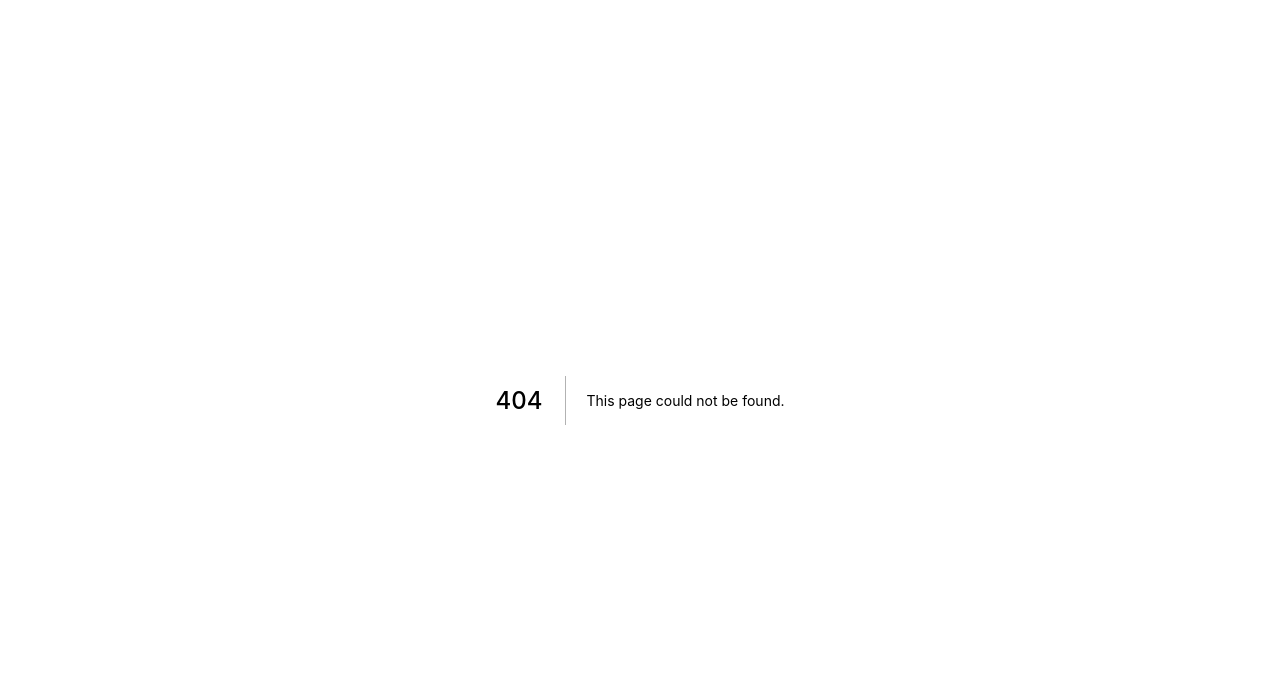
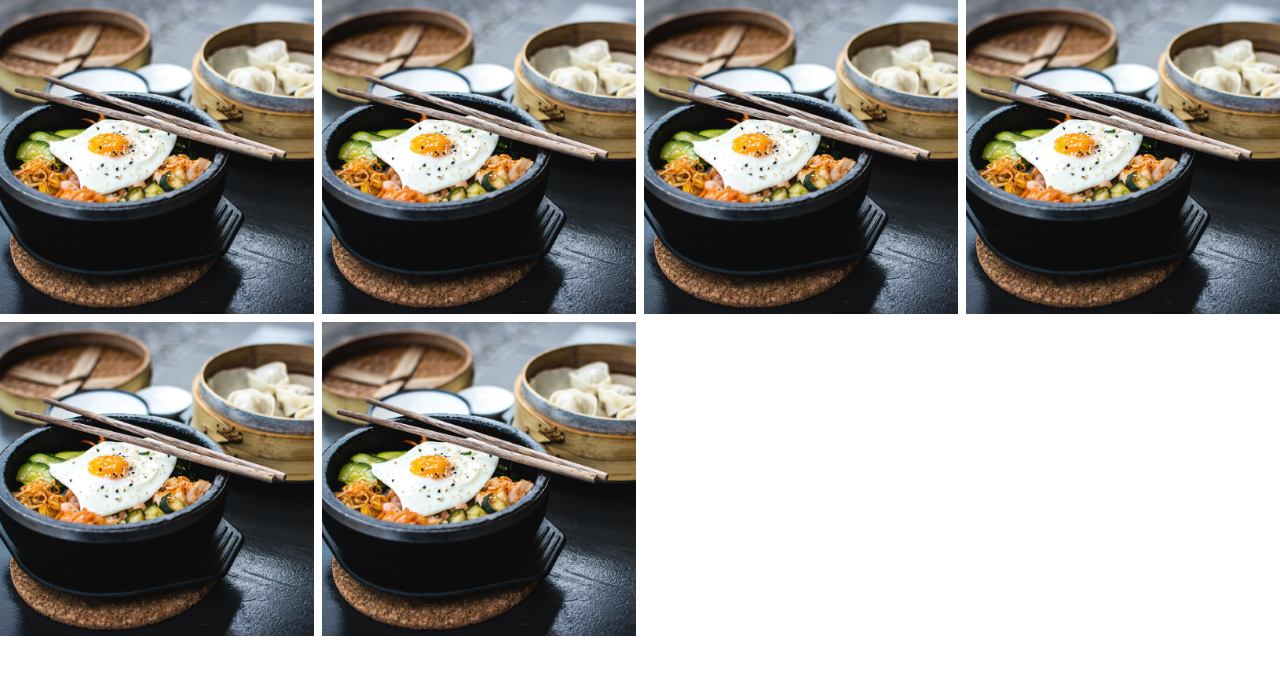
Before and after one commit to fodela/beep_photography, a Next.js app: page /gallery in a window 1280 px wide. Before the commit this address had no page. Shown: the top 674 px of the page. Built offline with nearby package versions, Linux system fonts and the light colour scheme.

Commit message:
feat: gallery page

```diff
--- /dev/null
+++ b/pages/gallery.js
@@ -0,0 +1,13 @@
+const gallery = () => {
+	return (
+		<div className="grid grid-cols-2 gap-2 sm:grid-cols-3 md:grid-cols-4">
+			<img src="gallery/gallery-1.jpg" alt="gallery-img" />
+			<img src="gallery/gallery-1.jpg" alt="gallery-img" />
+			<img src="gallery/gallery-1.jpg" alt="gallery-img" />
+			<img src="gallery/gallery-1.jpg" alt="gallery-img" />
+			<img src="gallery/gallery-1.jpg" alt="gallery-img" />
+			<img src="gallery/gallery-1.jpg" alt="gallery-img" />
+		</div>
+	);
+};
+export default gallery;
```
